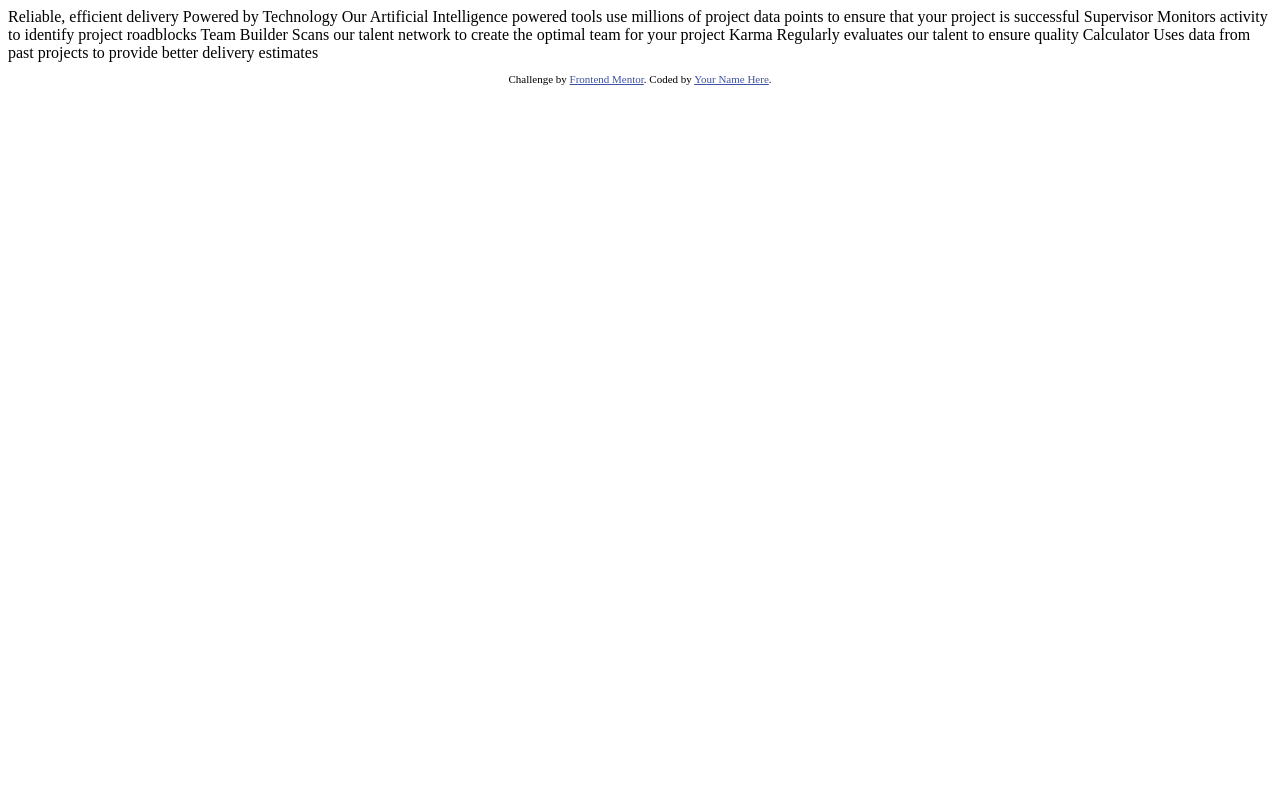
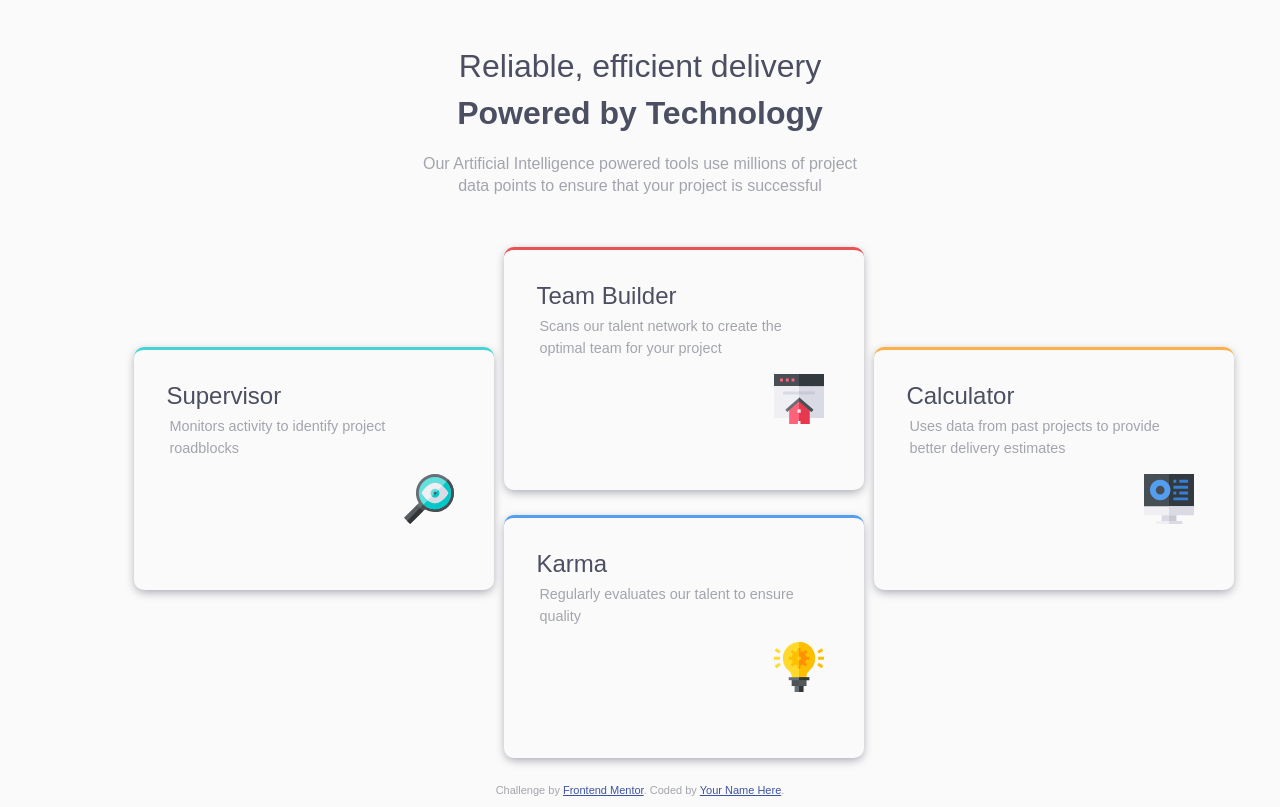
Before and after one commit to Clintjeez/four-card-feature-section, a plain HTML site: page index.html in a window 1280 px wide. Drawn offline with Linux system fonts and the light colour scheme; a web font is replaced by a local one.

Commit message:
ui update

```diff
--- a/index.html
+++ b/index.html
@@ -1,44 +1,79 @@
 <!DOCTYPE html>
 <html lang="en">
   <head>
-  <meta charset="UTF-8">
-  <meta name="viewport" content="width=device-width, initial-scale=1.0"> <!-- displays site properly based on user's device -->
+    <meta charset="UTF-8" />
+    <meta name="viewport" content="width=device-width, initial-scale=1.0" />
+    <!-- displays site properly based on user's device -->
 
-  <link rel="icon" type="image/png" sizes="32x32" href="./images/favicon-32x32.png">
-
+    <link
+      rel="icon"
+      type="image/png"
+      sizes="32x32"
+      href="./images/favicon-32x32.png"
+    />
+<link rel="stylesheet" href="./style/style.css">
     <title>Frontend Mentor | Four card feature section</title>
 
     <!-- Feel free to remove these styles or customise in your own stylesheet 👍 -->
+
     <style>
-    .attribution { font-size: 11px; text-align: center; }
-    .attribution a { color: hsl(228, 45%, 44%); }
+      .attribution {
+        font-size: 11px;
+        text-align: center;
+      }
+      .attribution a {
+        color: hsl(228, 45%, 44%);
+      }
     </style>
   </head>
   <body>
-
-  Reliable, efficient delivery
-  Powered by Technology
-
-  Our Artificial Intelligence powered tools use millions of project data points
-  to ensure that your project is successful
-
-  Supervisor
-  Monitors activity to identify project roadblocks
-
-  Team Builder
+    <div class="container">
+      <div class="header">
+        <h2>Reliable, efficient delivery</h2>
+        <h1>Powered by Technology</h1>
+        <p>
+          Our Artificial Intelligence powered tools use millions of project <br> data
+          points to ensure that your project is successful
+        </p>
+      </div>
+      <div class="feature-wrapper">
+        <!-- Feature Card  -->
+        <div class="feature-card card-1">
+          <h2>Supervisor</h2>
+          <p>Monitors activity to identify project <br> roadblocks</p>
+          <img src="./images/icon-supervisor.svg" alt="supervisor icon" />
+        </div>
+        <!-- Feature Card  -->
+        <div class="feature-card card-2">
+          <h2>Team Builder</h2>
+          <p>
             Scans our talent network to create the optimal team for your project
-
-  Karma
-  Regularly evaluates our talent to ensure quality
-
-  Calculator
+          </p>
+          <img src="./images/icon-team-builder.svg" alt="team builder icon" />
+        </div>
+        <!-- Feature Card  -->
+        <div class="feature-card card-3">
+          <h2>Karma</h2>
+          <p>Regularly evaluates our talent to ensure quality</p>
+          <img src="./images/icon-karma.svg" alt="karma icon" />
+        </div>
+        <!-- Feature Card  -->
+        <div class="feature-card card-4">
+          <h2>Calculator</h2>
+          <p>
             Uses data from past projects to provide better delivery estimates
-
+          </p>
+          <img src="./images/icon-calculator.svg" alt="calculator icon" />
+        </div>
+      </div>
+    </div>
 
     <footer>
       <p class="attribution">
-      Challenge by <a href="https://www.frontendmentor.io?ref=challenge" target="_blank">Frontend Mentor</a>.
-      Coded by <a href="#">Your Name Here</a>.
+        Challenge by
+        <a href="https://www.frontendmentor.io?ref=challenge" target="_blank"
+          >Frontend Mentor</a
+        >. Coded by <a href="#">Your Name Here</a>.
       </p>
     </footer>
   </body>
--- /dev/null
+++ b/style/style.css
@@ -0,0 +1,95 @@
+@import url("https://fonts.google.com/specimen/Poppins");
+body{
+    font-family: "Poppins", sans-serif;
+    background: #fafafa;
+    color: #a3a5ae;
+}
+.container{
+    width: 80%;
+    margin: auto;
+}
+.header{
+    text-align: center;
+    margin-top: 3rem;
+}
+.header h2{
+    font-size: 2rem;
+    font-weight: 200;
+    color: #4c4e61;
+    margin: 2px;
+}
+.header h1{
+    font-size: 2rem;
+    font-weight: 600;
+    color: #4c4e61;
+    margin-top: 10px;
+}
+.header p{
+    font-size: 1rem;
+    font-weight: 300;
+    line-height: 22px;
+}
+
+.feature-wrapper{
+    display: grid;
+    grid-template-areas: 'left center right' ;
+    grid-template-columns: auto;
+    grid-template-rows: 2;
+    grid-gap: 10px;
+    margin-top: 50px;
+}
+.feature-card{
+    width: 300px;
+    height: 180px;
+    padding: 30px;
+    margin-bottom: 15px;
+    border-radius: 10px;
+    box-shadow: 0 3px 10px -1px hsl(229, 6%, 66%);
+    text-align: left;
+    /* display: flex;
+    flex-direction: column; */
+}
+.feature-card:hover{
+    filter: brightness(60%);
+    transition: filter 300ms ease-in;
+    cursor: pointer;
+}
+.feature-card h2{
+    font-size: 1.5rem;
+    font-weight: 400;
+    color: #4c4e61;
+    margin: 2px;
+}
+.feature-card p{
+    font-size: 0.9rem;
+    font-weight: 200;
+    line-height: 22px;
+    margin: 5px;
+}
+.feature-card img{
+    float: right;
+    height: 50px;
+    width: 50px;
+    margin: 10px;
+}
+.card-1{
+grid-area: left;
+margin-top: 100px;
+border-top: solid 3px  #45d3d3;
+}
+.card-2{
+grid-area: center;
+border-top: solid 3px  #ea5353;
+}
+.card-3{
+grid-area: center;
+grid-row: 2/2;
+margin-top: -100px;
+border-top: solid 3px  #549ef2
+;
+}
+.card-4{
+grid-area: right;
+margin-top: 100px;
+border-top: solid 3px  #fcaf4a;
+}
```
Lines whose indentation alone changed are shown as unchanged.
